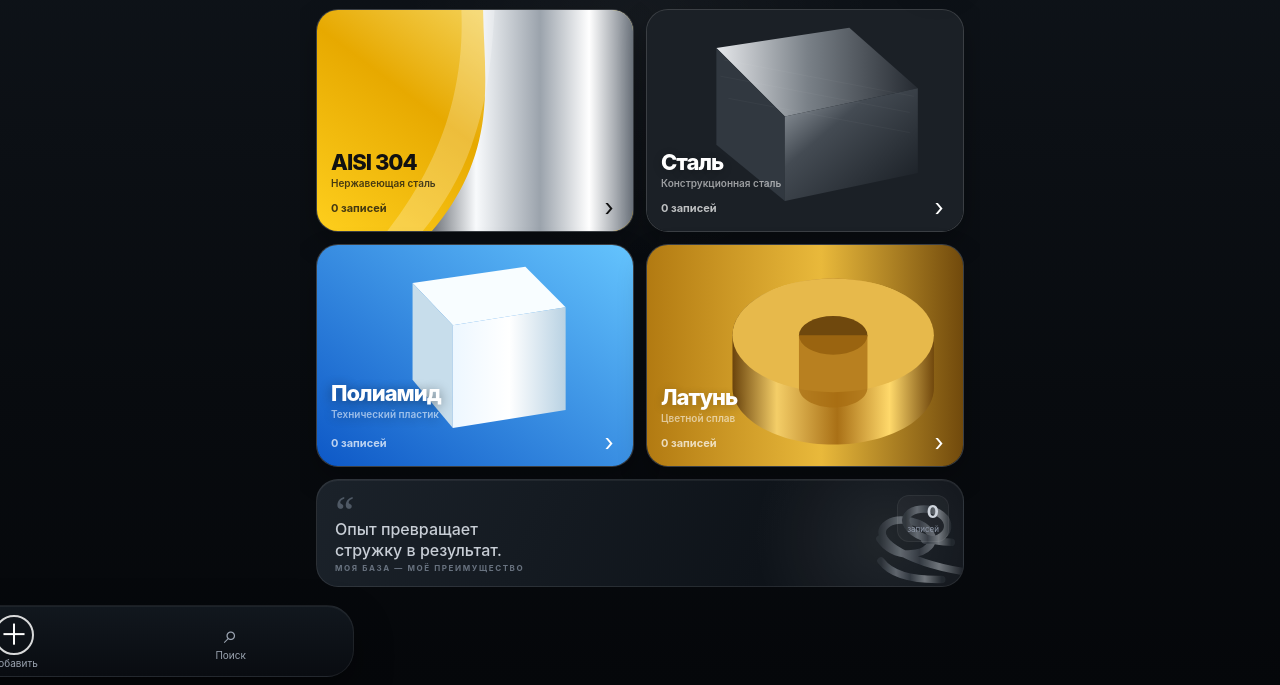
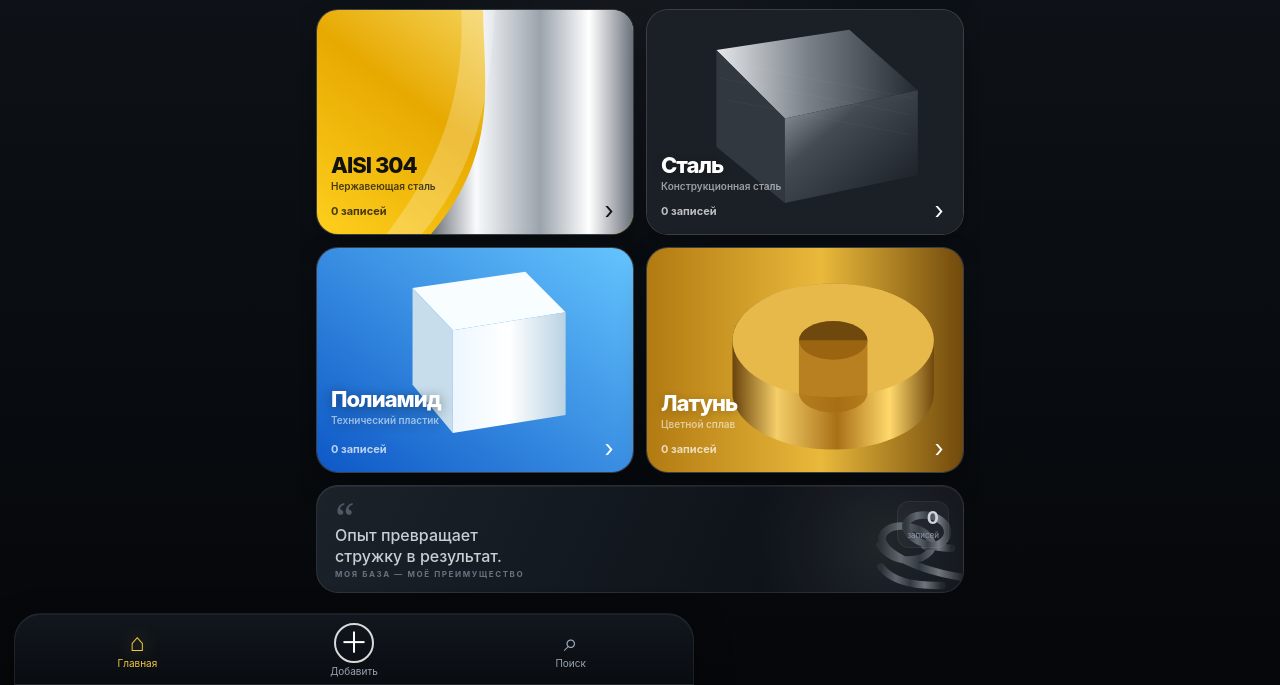
Before and after one commit to Saitama21/Operating-Modes-Reference-828D, a plain HTML site: page index.html in a window 1280 px wide. Shown: the part 115-800 px from the top of the page. Drawn offline with Linux system fonts and the light colour scheme.

Commit message:
fix: anchor bottom dock to app viewport instead of Safari chrome

```diff
--- a/styles.css
+++ b/styles.css
@@ -707,3 +707,71 @@ h1{font-size:22px;margin:3px 0 0;letter-spacing:-.03em}
   .experience-card{flex-basis:96px;min-height:96px}
   .chip-art{width:150px;height:84px}
 }
+
+
+/* v0.3.2 — dock is anchored to the app viewport, not Safari chrome */
+html,body{
+  width:100%;
+  height:100%;
+  min-height:100%;
+  overflow:hidden;
+  overscroll-behavior:none;
+}
+
+.app-shell{
+  position:fixed;
+  inset:0 auto auto 0;
+  width:100%;
+  height:100svh;
+  min-height:100svh;
+  max-height:100svh;
+  overflow:hidden;
+}
+
+@supports not (height:100svh){
+  .app-shell{
+    height:100%;
+    min-height:100%;
+    max-height:100%;
+  }
+}
+
+:root{
+  --dock-body-h:72px;
+  --dock-gap:10px;
+}
+
+.viewport{
+  bottom:calc(var(--dock-body-h) + env(safe-area-inset-bottom) + var(--dock-gap));
+}
+
+.dock{
+  position:absolute;
+  left:14px;
+  right:14px;
+  bottom:0;
+  height:calc(var(--dock-body-h) + env(safe-area-inset-bottom));
+  padding:7px 14px max(7px, env(safe-area-inset-bottom));
+  margin:0;
+  border-radius:27px 27px 0 0;
+  transform:none;
+}
+
+@media (display-mode:standalone){
+  .dock{
+    left:14px;
+    right:14px;
+    bottom:0;
+  }
+}
+
+@media (max-height:760px){
+  :root{
+    --dock-body-h:68px;
+    --dock-gap:8px;
+  }
+  .dock{
+    height:calc(var(--dock-body-h) + env(safe-area-inset-bottom));
+    bottom:0;
+  }
+}
```
